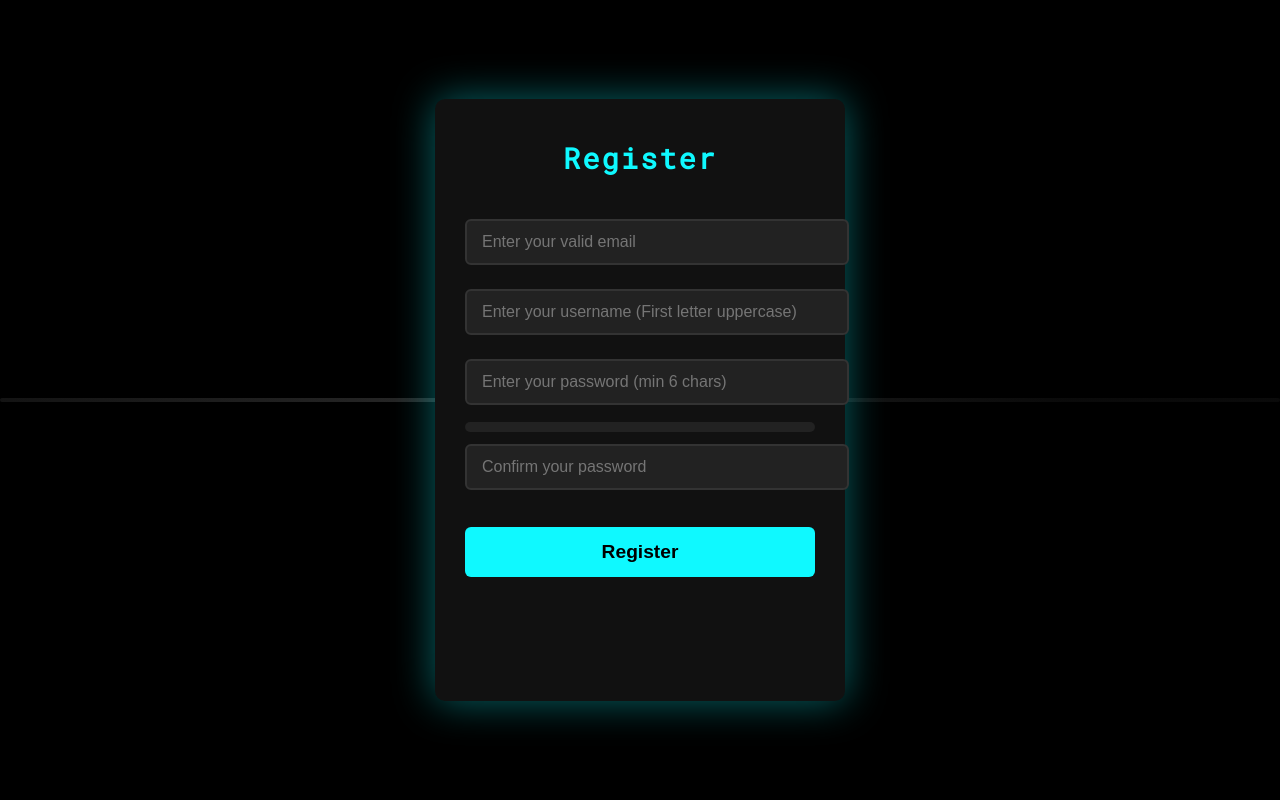
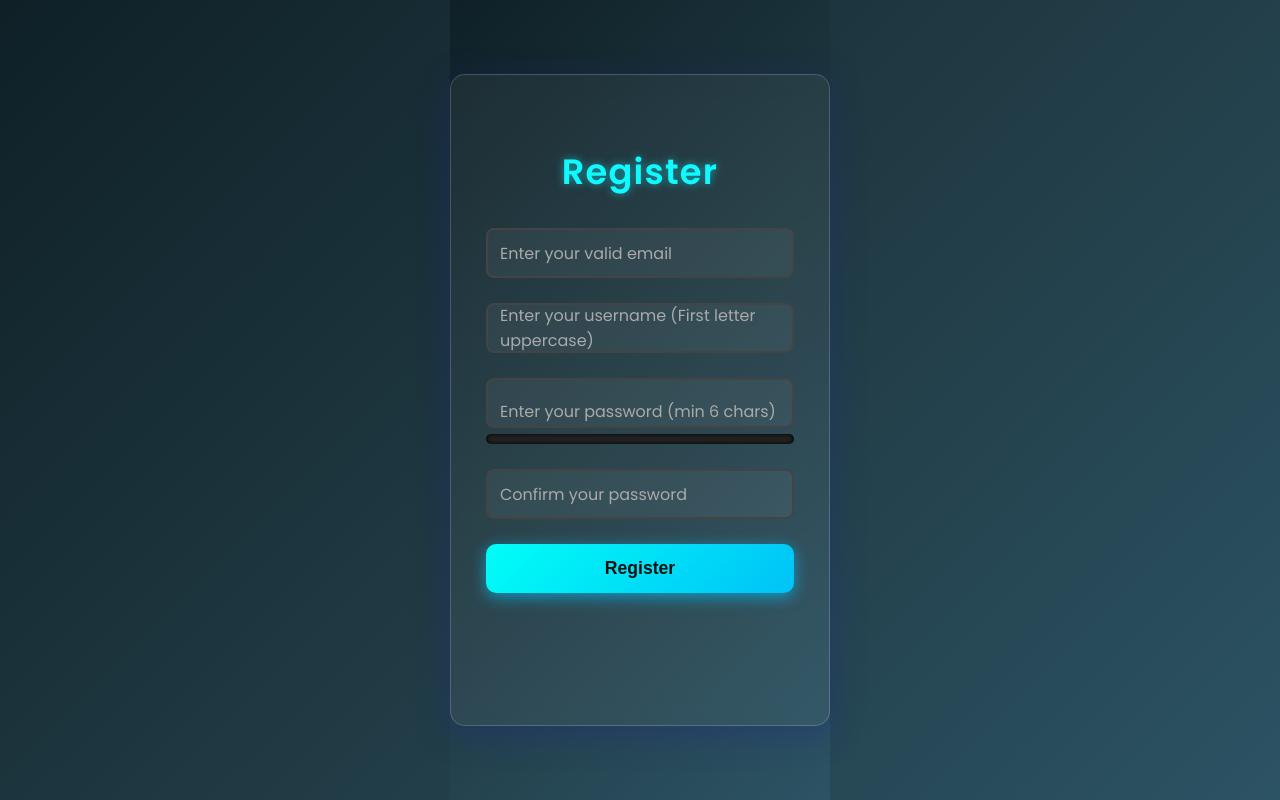
Before and after one commit to emon606-tech/register-page, a website: page login project/public/index.html in a window 1280 px wide. Drawn offline with Linux system fonts and the light colour scheme.

Commit message:
Update index.html

```diff
--- a/login project/public/index.html
+++ b/login project/public/index.html
@@ -5,110 +5,155 @@
   <meta name="viewport" content="width=device-width, initial-scale=1" />
   <title>Register</title>
   <style>
-    @import url('https://fonts.googleapis.com/css2?family=Roboto+Mono&display=swap');
+    @import url('https://fonts.googleapis.com/css2?family=Poppins:wght@400;600&display=swap');
 
-    /* Background and fonts */
-    body {
-      margin: 0;
-      height: 100vh;
-      background: #000;
-      font-family: 'Roboto Mono', monospace;
+    /* Reset & base */
+    * {
+      box-sizing: border-box;
+    }
+    body, html {
+      margin: 0; padding: 0;
+      height: 100%;
+      font-family: 'Poppins', sans-serif;
+      background: linear-gradient(135deg, #0f2027, #203a43, #2c5364);
       display: flex;
       justify-content: center;
       align-items: center;
-      overflow: hidden;
       color: #eee;
       user-select: none;
     }
 
-    /* Rail animation */
-    .rail {
-      position: fixed;
-      top: 50%;
-      left: 0;
-      width: 100%;
-      height: 4px;
-      background: linear-gradient(90deg, #444 25%, #fff 50%, #444 75%);
-      background-size: 200% 100%;
-      animation: slide 3s linear infinite;
-      transform: translateY(-50%);
-      z-index: 0;
-      opacity: 0.15;
-      border-radius: 2px;
-    }
-    @keyframes slide {
-      0% { background-position: 200% 0; }
-      100% { background-position: 0 0; }
+    /* Container with glassmorphism */
+    .container {
+      background: rgba(255 255 255 / 0.05);
+      border-radius: 15px;
+      box-shadow: 0 8px 32px 0 rgba(31, 38, 135, 0.37);
+      backdrop-filter: blur(10px);
+      -webkit-backdrop-filter: blur(10px);
+      border: 1px solid rgba(255 255 255 / 0.18);
+      padding: 40px 35px;
+      width: 380px;
+      max-width: 90vw;
+      animation: fadeIn 1s ease forwards;
     }
 
-    /* Form container */
-    form {
-      background: #111;
-      padding: 40px 30px;
-      border-radius: 10px;
-      box-shadow: 0 0 40px #0ff9ff66;
-      width: 350px;
-      z-index: 1;
-      position: relative;
+    @keyframes fadeIn {
+      from {opacity: 0; transform: translateY(20px);}
+      to {opacity: 1; transform: translateY(0);}
     }
 
-    form h2 {
-      margin: 0 0 30px;
-      font-weight: 700;
-      font-size: 1.8rem;
+    /* Title */
+    h2 {
+      font-weight: 600;
       text-align: center;
+      margin-bottom: 30px;
+      font-size: 2.2rem;
+      letter-spacing: 1.2px;
       color: #0ff9ff;
-      letter-spacing: 2px;
+      text-shadow: 0 0 8px #0ff9ff88;
       user-select: text;
+    }
+
+    /* Floating label inputs */
+    .form-group {
+      position: relative;
+      margin-bottom: 25px;
     }
 
     input {
       width: 100%;
-      padding: 12px 15px;
-      margin: 12px 0;
-      border-radius: 6px;
-      border: 2px solid #333;
-      background: #222;
+      padding: 14px 14px 14px 14px;
+      border-radius: 8px;
+      border: 2px solid #444;
+      background: rgba(255 255 255 / 0.05);
       color: #eee;
       font-size: 1rem;
       outline: none;
       transition: border-color 0.3s ease;
     }
+
     input:focus {
       border-color: #0ff9ff;
+      box-shadow: 0 0 8px #0ff9ff88;
     }
 
+    label {
+      position: absolute;
+      left: 14px;
+      top: 50%;
+      color: #aaa;
+      pointer-events: none;
+      transform: translateY(-50%);
+      transition: 0.3s ease all;
+      font-size: 1rem;
+      user-select: none;
+    }
+
+    input:focus + label,
+    input:not(:placeholder-shown) + label {
+      top: 4px;
+      font-size: 0.75rem;
+      color: #0ff9ff;
+      user-select: text;
+    }
+
+    /* Password strength bar */
+    .strength-bar {
+      width: 100%;
+      height: 10px;
+      background: #222;
+      border-radius: 6px;
+      overflow: hidden;
+      margin-top: 6px;
+      box-shadow: inset 0 0 5px #000;
+    }
+    .strength-bar > div {
+      height: 100%;
+      width: 0%;
+      background: red;
+      border-radius: 6px;
+      transition: width 0.3s ease, background-color 0.3s ease;
+    }
+
+    /* Button */
     button {
-      margin-top: 25px;
       width: 100%;
       padding: 14px;
-      background: #0ff9ff;
+      background: linear-gradient(135deg, #00fff7, #00c2f7);
       border: none;
-      border-radius: 6px;
-      font-weight: 700;
-      color: #000;
-      font-size: 1.2rem;
+      border-radius: 10px;
+      font-weight: 600;
+      font-size: 1.1rem;
+      color: #111;
       cursor: pointer;
+      box-shadow: 0 4px 15px #00c2f7aa;
+      user-select: none;
       position: relative;
       overflow: hidden;
-      user-select: none;
+      transition: background 0.3s ease;
+    }
+    button:hover:not(:disabled) {
+      background: linear-gradient(135deg, #00c2f7, #00fff7);
+      box-shadow: 0 6px 20px #00fff7cc;
     }
     button:disabled {
-      background: #066;
       cursor: not-allowed;
+      background: #0a1924;
+      box-shadow: none;
+      color: #555;
     }
 
-    /* Loading effect on button */
+    /* Loading spinner */
     .loading-spinner {
       border: 3px solid rgba(255, 255, 255, 0.3);
-      border-top: 3px solid #000;
+      border-top: 3px solid #00c2f7;
       border-radius: 50%;
       width: 18px;
       height: 18px;
       animation: spin 1s linear infinite;
       position: absolute;
       top: 50%;
-      left: 15px;
+      left: 18px;
       transform: translateY(-50%);
       display: none;
     }
@@ -123,61 +168,69 @@
       100% {transform: rotate(360deg);}
     }
 
-    /* Password strength bar */
-    .strength-bar {
-      height: 10px;
-      width: 100%;
-      background: #222;
-      border-radius: 6px;
-      margin-top: 5px;
-      overflow: hidden;
-    }
-    .strength-bar > div {
-      height: 100%;
-      width: 0%;
-      background: red;
-      border-radius: 6px;
-      transition: width 0.3s ease, background-color 0.3s ease;
-    }
-
     /* Messages */
     #errorMsg {
-      color: #ff5555;
+      color: #ff6b6b;
       text-align: center;
       margin-top: 12px;
-      min-height: 20px;
+      min-height: 24px;
+      font-weight: 600;
       user-select: text;
     }
     #successMsg {
-      color: #0ff9ff;
+      color: #00fff7;
       text-align: center;
       margin-top: 12px;
-      min-height: 20px;
+      min-height: 24px;
+      font-weight: 600;
       user-select: text;
+    }
+
+    /* Responsive */
+    @media (max-width: 400px) {
+      .container {
+        width: 90vw;
+        padding: 30px 20px;
+      }
     }
   </style>
 </head>
 <body>
+  <div class="container" role="main" aria-label="Registration form">
+    <h2>Register</h2>
 
-  <div class="rail"></div>
+    <form id="registerForm" autocomplete="off" spellcheck="false" novalidate>
+      <div class="form-group">
+        <input type="email" id="email" placeholder=" " required />
+        <label for="email">Enter your valid email</label>
+      </div>
 
-  <form id="registerForm" autocomplete="off" spellcheck="false">
-    <h2>Register</h2>
-    <input type="email" id="email" placeholder="Enter your valid email" required autocomplete="off" />
-    <input type="text" id="username" placeholder="Enter your username (First letter uppercase)" required autocomplete="off" />
+      <div class="form-group">
+        <input type="text" id="username" placeholder=" " required />
+        <label for="username">Enter your username (First letter uppercase)</label>
+      </div>
 
-    <input type="password" id="password" placeholder="Enter your password (min 6 chars)" required autocomplete="new-password" />
+      <div class="form-group">
+        <input type="password" id="password" placeholder=" " required />
+        <label for="password">Enter your password (min 6 chars)</label>
         <div class="strength-bar" aria-label="password strength">
           <div id="strengthFill"></div>
         </div>
+      </div>
 
-    <input type="password" id="confirmPassword" placeholder="Confirm your password" required autocomplete="new-password" />
+      <div class="form-group">
+        <input type="password" id="confirmPassword" placeholder=" " required />
+        <label for="confirmPassword">Confirm your password</label>
+      </div>
 
-    <button type="submit"><div class="loading-spinner"></div><span>Register</span></button>
+      <button type="submit" aria-live="polite" aria-busy="false">
+        <div class="loading-spinner" aria-hidden="true"></div><span>Register</span>
+      </button>
 
-    <p id="errorMsg"></p>
-    <p id="successMsg"></p>
+      <p id="errorMsg" role="alert" aria-live="assertive"></p>
+      <p id="successMsg" role="alert" aria-live="polite"></p>
     </form>
+  </div>
 
 <script>
   const form = document.getElementById('registerForm');
@@ -187,7 +240,7 @@
   const strengthFill = document.getElementById('strengthFill');
   const button = form.querySelector('button');
 
-    // Password strength levels (0-4)
+  // Password strength calculation (0-4)
   function calcStrength(pass) {
     let strength = 0;
     if (pass.length >= 6) strength++;
@@ -203,11 +256,10 @@
     const percent = (strength / 4) * 100;
     strengthFill.style.width = percent + '%';
 
-      // Color by strength
-      if (strength <= 1) strengthFill.style.backgroundColor = 'red';
-      else if (strength === 2) strengthFill.style.backgroundColor = 'orange';
-      else if (strength === 3) strengthFill.style.backgroundColor = 'yellowgreen';
-      else strengthFill.style.backgroundColor = '#0ff9ff';
+    if (strength <= 1) strengthFill.style.backgroundColor = '#ff4d4d'; // red
+    else if (strength === 2) strengthFill.style.backgroundColor = '#ffa500'; // orange
+    else if (strength === 3) strengthFill.style.backgroundColor = '#9acd32'; // yellowgreen
+    else strengthFill.style.backgroundColor = '#00fff7'; // cyan
   }
 
   passwordInput.addEventListener('input', () => {
@@ -224,16 +276,15 @@
     e.preventDefault();
     clearMessages();
 
-      // Disable button and show loading
     button.disabled = true;
     button.classList.add('loading');
+    button.setAttribute('aria-busy', 'true');
 
     const email = document.getElementById('email').value.trim();
     const user = document.getElementById('username').value.trim();
     const pass = passwordInput.value;
     const confirmPass = document.getElementById('confirmPassword').value;
 
-      // Email validation regex
     const emailRegex = /^[^\s@]+@[^\s@]+\.[^\s@]+$/;
     if (!emailRegex.test(email)) {
       showError('Invalid email format.');
@@ -241,7 +292,6 @@
       return;
     }
 
-      // Username restrictions
     if (!/^[A-Z][a-zA-Z0-9]*$/.test(user)) {
       showError('Username must start with uppercase letter and contain no . , / characters.');
       finishLoading();
@@ -253,28 +303,24 @@
       return;
     }
 
-      // Password length
     if (pass.length < 6) {
       showError('Password must be at least 6 characters.');
       finishLoading();
       return;
     }
 
-      // Passwords match
     if (pass !== confirmPass) {
       showError('Passwords do not match.');
       finishLoading();
       return;
     }
 
-      // Password strength minimal check (at least 2 points)
     if (calcStrength(pass) < 2) {
       showError('Password is too weak.');
       finishLoading();
       return;
     }
 
-      // Send register request
     try {
       const res = await fetch('/register', {
         method: 'POST',
@@ -304,6 +350,7 @@
   function finishLoading() {
     button.disabled = false;
     button.classList.remove('loading');
+    button.setAttribute('aria-busy', 'false');
   }
 </script>
 </body>
```
Lines whose indentation alone changed are shown as unchanged.
